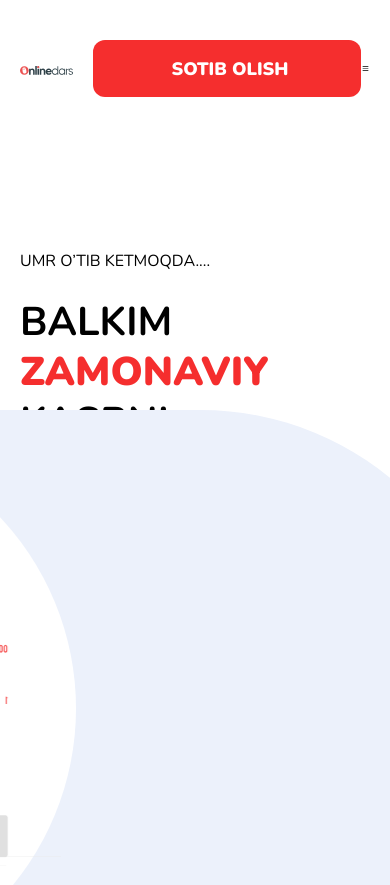
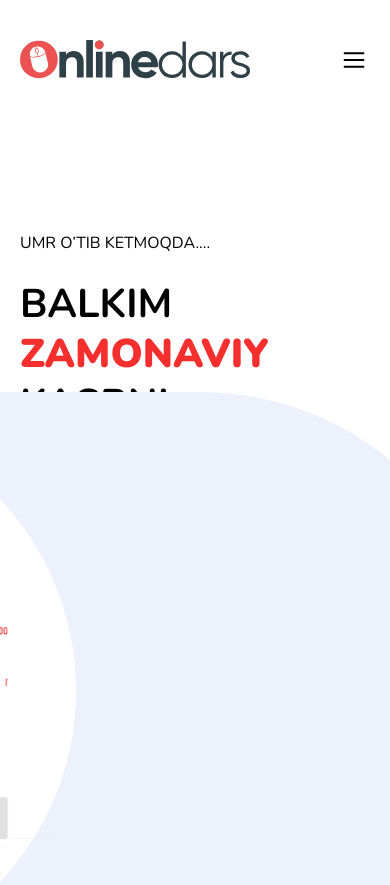
Before and after one commit to akramjonnuriddinov/online-dars, a Vue app: page / in a window 390 px wide. Shown: the top 885 px of the page. Built offline with nearby package versions, Linux system fonts and the light colour scheme.

Commit message:
Fix TheHeader media queries

```diff
--- a/src/assets/styles/main.css
+++ b/src/assets/styles/main.css
@@ -132,7 +132,7 @@ ul {
 }
 
 .flex {
-  display: flex;
+  display: flex !important;
 }
 
 .overflow-hidden {
@@ -198,11 +198,6 @@ ul {
 }
 
 .header__nav {
-  display: none;
-}
-
-.header__nav--open {
-  display: flex;
   margin-left: 20px;
 }
 
@@ -1224,15 +1219,10 @@ ul {
 
 /* **** MEDIA QUERIES **** */
 @media (max-width: 1200px) {
-  .logo {
-    width: 180px;
-  }
-}
-
-@media (max-width: 1100px) {
   .header__nav {
     position: absolute;
     z-index: 1000;
+    display: none;
     top: 20px;
     right: 0;
     flex-direction: column;
@@ -1261,4 +1251,10 @@ ul {
     display: flex;
   }
 }
+
+@media (max-width: 630px) {
+  .header__btn {
+    display: none;
+  }
+}
 /* **** /MEDIA QUERIES **** */
--- a/src/components/TheHeader.vue
+++ b/src/components/TheHeader.vue
@@ -30,6 +30,8 @@ const toggleMenu = () => {
 onUpdated(() => {
   if (isOpen.value) {
     document.body.classList.add('overflow-hidden')
+  } else {
+    document.body.classList.remove('overflow-hidden')
   }
 })
 </script>
@@ -40,7 +42,7 @@ onUpdated(() => {
       <router-link class="header__logo" to="/">
         <the-logo />
       </router-link>
-      <nav class="header__nav" :class="{ 'header__nav--open': isOpen }">
+      <nav class="header__nav" :class="{ flex: isOpen }">
         <button @click="toggleMenu" class="open-menu close-menu">
           <img src="@/assets/images/close.svg" alt="" />
         </button>
@@ -51,7 +53,7 @@ onUpdated(() => {
         </ul>
         <base-button class="header__tablet-btn" />
       </nav>
-      <base-button />
+      <base-button class="header__btn" />
       <button @click="toggleMenu" class="open-menu">
         <img src="@/assets/images/menu.svg" alt="" />
       </button>
--- a/src/components/TheLogo.vue
+++ b/src/components/TheLogo.vue
@@ -1,3 +1,13 @@
 <template>
   <img class="logo" src="@/assets/images/logo.svg" alt="logo" />
 </template>
+
+<style scoped>
+.logo {
+  display: flex;
+  min-width: 230px;
+  min-height: 39px;
+  max-width: 230px;
+  max-height: 39px;
+}
+</style>
```
